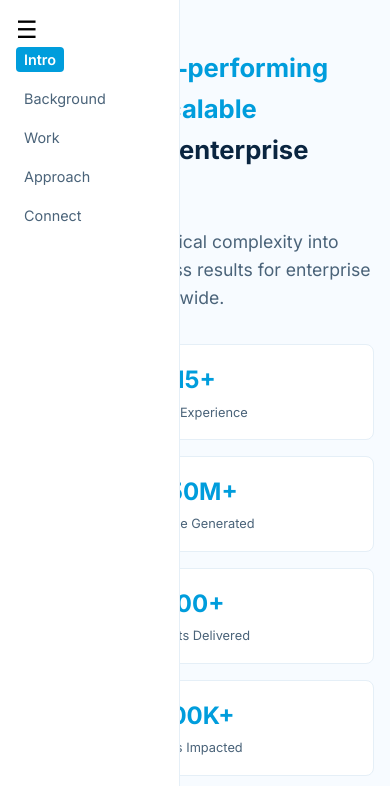
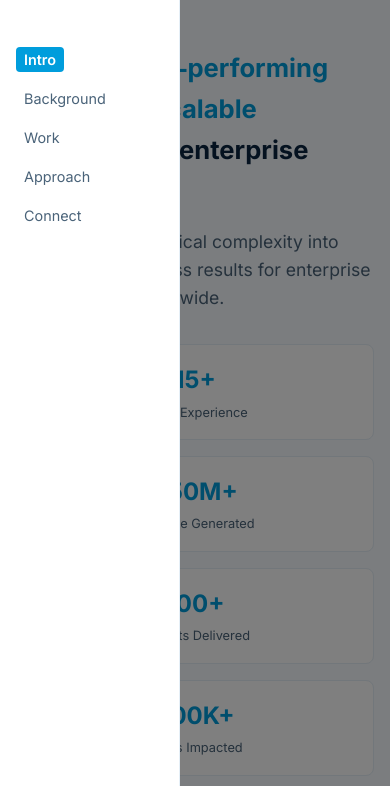
Before and after one commit to mmacri/Portfolio-site, a plain HTML site: page index.html in a window 390 px wide. Both pictures are taken after a click on the button "Toggle navigation". Shown: the top 786 px of the page. Drawn offline with Linux system fonts and the light colour scheme.

Commit message:
feat: improve mobile navigation and scrolling

```diff
--- a/index.html
+++ b/index.html
@@ -31,6 +31,8 @@
       <a href="#">Resume</a>
     </div>
   </nav>
+
+  <div id="overlay" class="nav-overlay" hidden></div>
 
   <main class="content">
     <!-- Intro section -->
--- a/script.js
+++ b/script.js
@@ -1,9 +1,28 @@
 const nav = document.getElementById('sideNav');
 const toggle = document.getElementById('navToggle');
+const overlay = document.getElementById('overlay');
+const navLinks = document.querySelectorAll('#sideNav a[href^="#"]');
 
-if (nav && toggle) {
+function setNavOpen(isOpen) {
+  nav.classList.toggle('open', isOpen);
+  overlay.classList.toggle('open', isOpen);
+  toggle.setAttribute('aria-expanded', isOpen);
+  nav.setAttribute('aria-hidden', !isOpen);
+  overlay.hidden = !isOpen;
+}
+
+if (nav && toggle && overlay) {
   toggle.addEventListener('click', () => {
-    const isOpen = nav.classList.toggle('open');
-    toggle.setAttribute('aria-expanded', isOpen);
+    setNavOpen(!nav.classList.contains('open'));
+  });
+
+  overlay.addEventListener('click', () => setNavOpen(false));
+
+  navLinks.forEach(link => {
+    link.addEventListener('click', () => {
+      if (window.innerWidth <= 768) {
+        setNavOpen(false);
+      }
+    });
   });
 }
--- a/styles.css
+++ b/styles.css
@@ -10,6 +10,7 @@ html, body {
   background-color: #f7fbff;
   color: #0a2540;
   line-height: 1.6;
+  scroll-behavior: smooth;
 }
 
 a {
@@ -30,6 +31,7 @@ a {
   display: flex;
   flex-direction: column;
   justify-content: space-between;
+  z-index: 1001;
 }
 
 #sideNav ul {
@@ -533,6 +535,27 @@ a {
   cursor: pointer;
 }
 
+.nav-overlay {
+  position: fixed;
+  inset: 0;
+  background: rgba(0, 0, 0, 0.5);
+  opacity: 0;
+  visibility: hidden;
+  transition: opacity 0.3s ease;
+  z-index: 1000;
+}
+
+.nav-overlay.open {
+  opacity: 1;
+  visibility: visible;
+}
+
+@media (min-width: 769px) {
+  .nav-overlay {
+    display: none;
+  }
+}
+
 @media (max-width: 768px) {
   #sideNav {
     transform: translateX(-100%);
```
